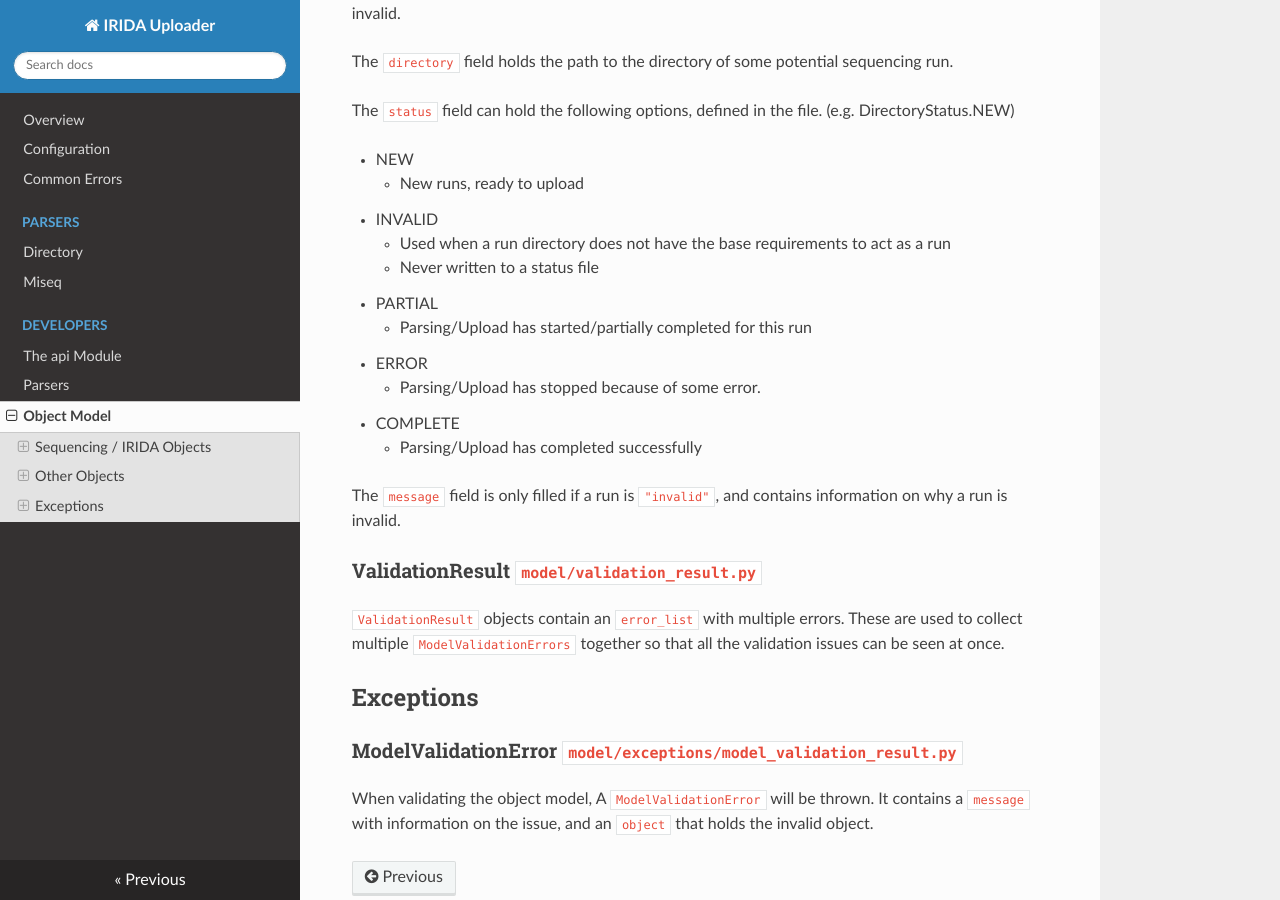
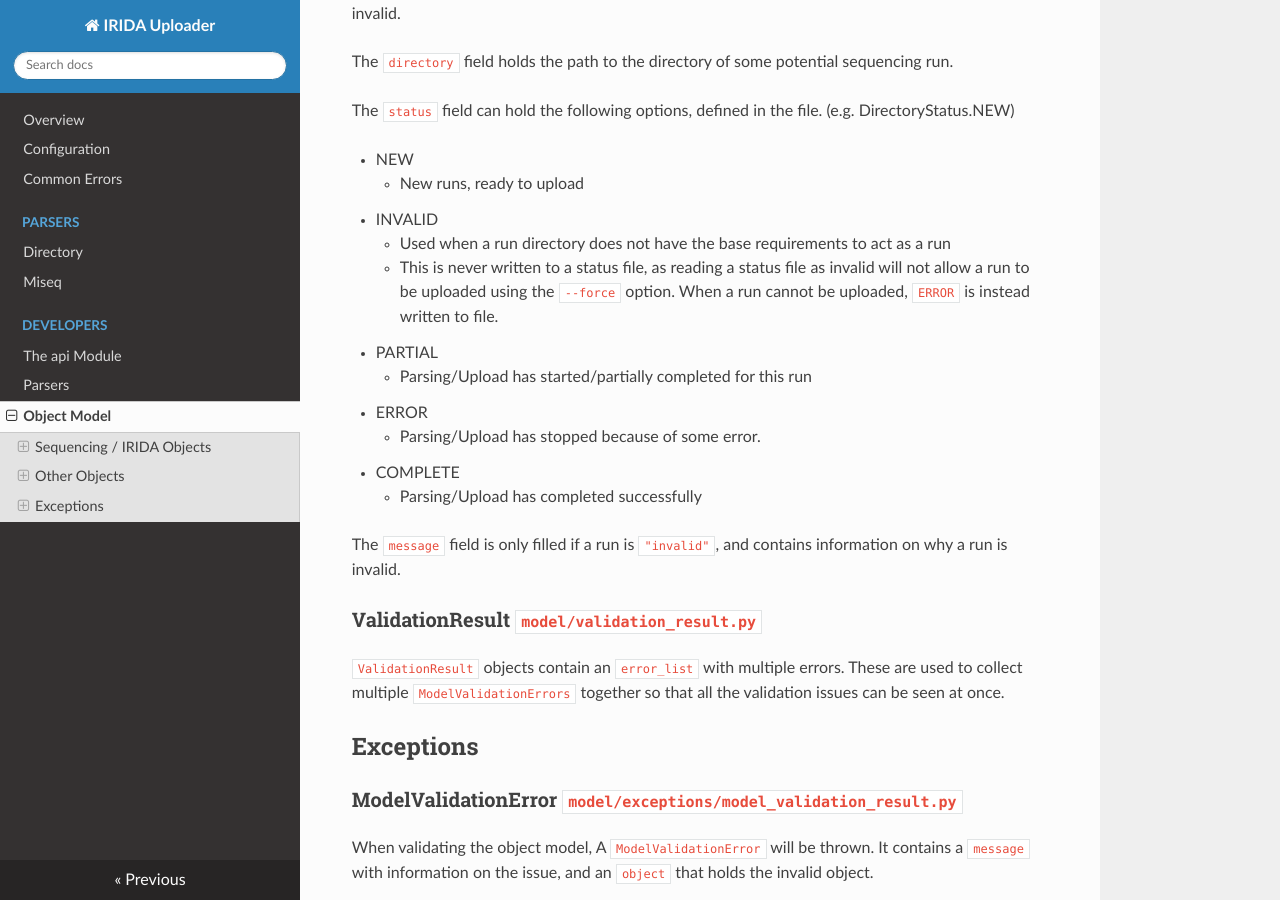
Before and after one commit to phac-nml/irida-uploader, an MkDocs documentation site: the page built from docs/developers/objects.md, in a window 1280 px wide and 900 px high, scrolled down 1645 px. Built offline with MkDocs 1.6.1, drawn with Linux system fonts in a browser that asks for light colours; nearby versions of some CDN libraries; old or Windows-style settings are respelled for this version of MkDocs.

Commit message:
expanded on why invalid is not written to the status file

```diff
--- a/docs/developers/objects.md
+++ b/docs/developers/objects.md
@@ -61,7 +61,7 @@ The `status` field can hold the following options, defined in the file. (e.g. Di
     * New runs, ready to upload
 * INVALID
     * Used when a run directory does not have the base requirements to act as a run
-    * Never written to a status file
+    * This is never written to a status file, as reading a status file as invalid will not allow a run to be uploaded using the `--force` option. When a run cannot be uploaded, `ERROR` is instead written to file.
 * PARTIAL
     * Parsing/Upload has started/partially completed for this run
 * ERROR
```
